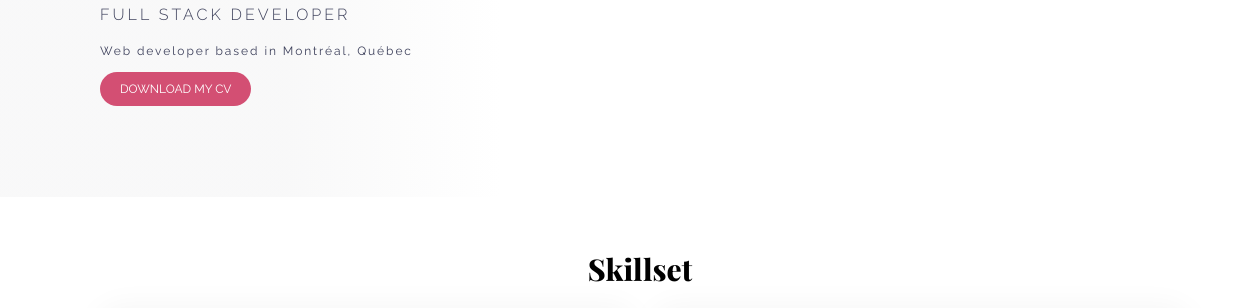
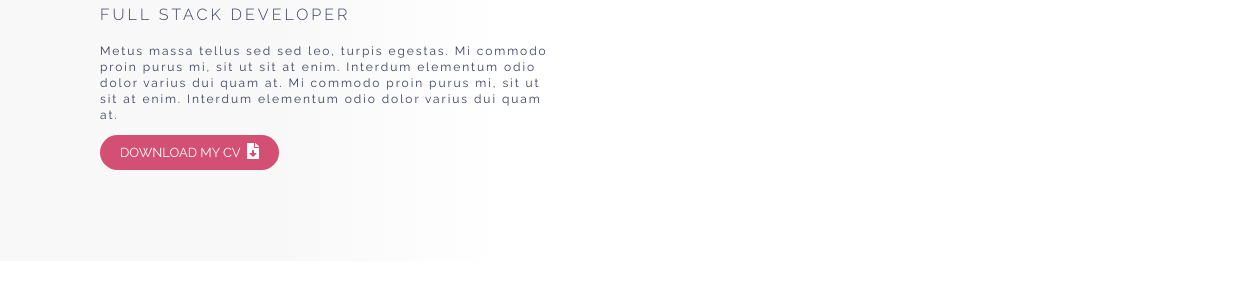
Before and after one commit to erikasinkovics/portfolio, a Gatsby site: page / in a window 1280 px wide. Shown: the part 217-525 px from the top of the page, 0-1239 px from the left. Built offline with nearby package versions, Linux system fonts and the light colour scheme; Gatsby itself is replaced by a stand-in of ours.

Commit message:
Changed layout of intro, added lorem, added FA icon

```diff
--- a/src/components/intro.js
+++ b/src/components/intro.js
@@ -1,12 +1,17 @@
 import React from "react"
 import { Link } from "gatsby"
+import { FontAwesomeIcon } from '@fortawesome/react-fontawesome'
+import { faFileDownload } from '@fortawesome/free-solid-svg-icons'
+
 
 const Intro = () => (
   <div className="intro">
     <h1>Erika Sinkovics</h1>
     <p id="jobtitle">Full Stack Developer</p>
-    <p>Web developer based in Montréal, Québec</p>
-    <Link to="#">Download my CV</Link>
+    <p>Metus massa tellus sed sed leo, turpis egestas. Mi commodo proin purus mi, sit ut sit at enim. Interdum elementum odio dolor varius dui quam at. Mi commodo proin purus mi, sit ut sit at enim. Interdum elementum odio dolor varius dui quam at.</p>
+    <Link to="#">
+      Download my CV<FontAwesomeIcon icon={faFileDownload} />
+    </Link>
   </div>
 )
 
--- a/src/styles/components/intro.scss
+++ b/src/styles/components/intro.scss
@@ -17,13 +17,17 @@
      }
      a {
           font-weight: 400;
-          font-size: 12px;
+          font-size: 13px;
           text-transform: uppercase;
           text-decoration: none;
           color: #FFFFFF;
           padding: 10px 20px;
           background: #D34F73;
           border-radius: 20px;
+          svg {
+               font-size: 16px;
+               padding-left: 6px;
+          }
      }
 }
 
```
